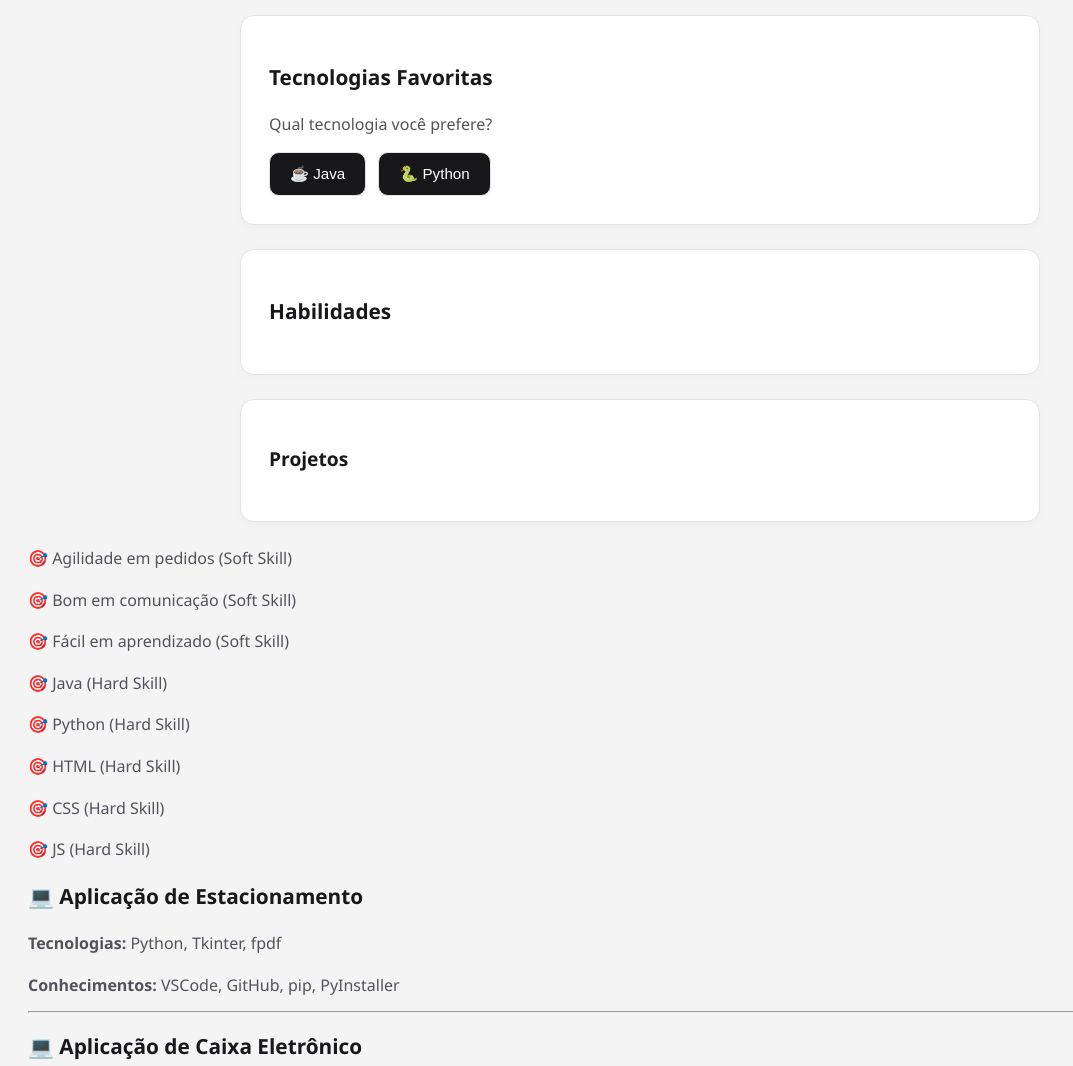
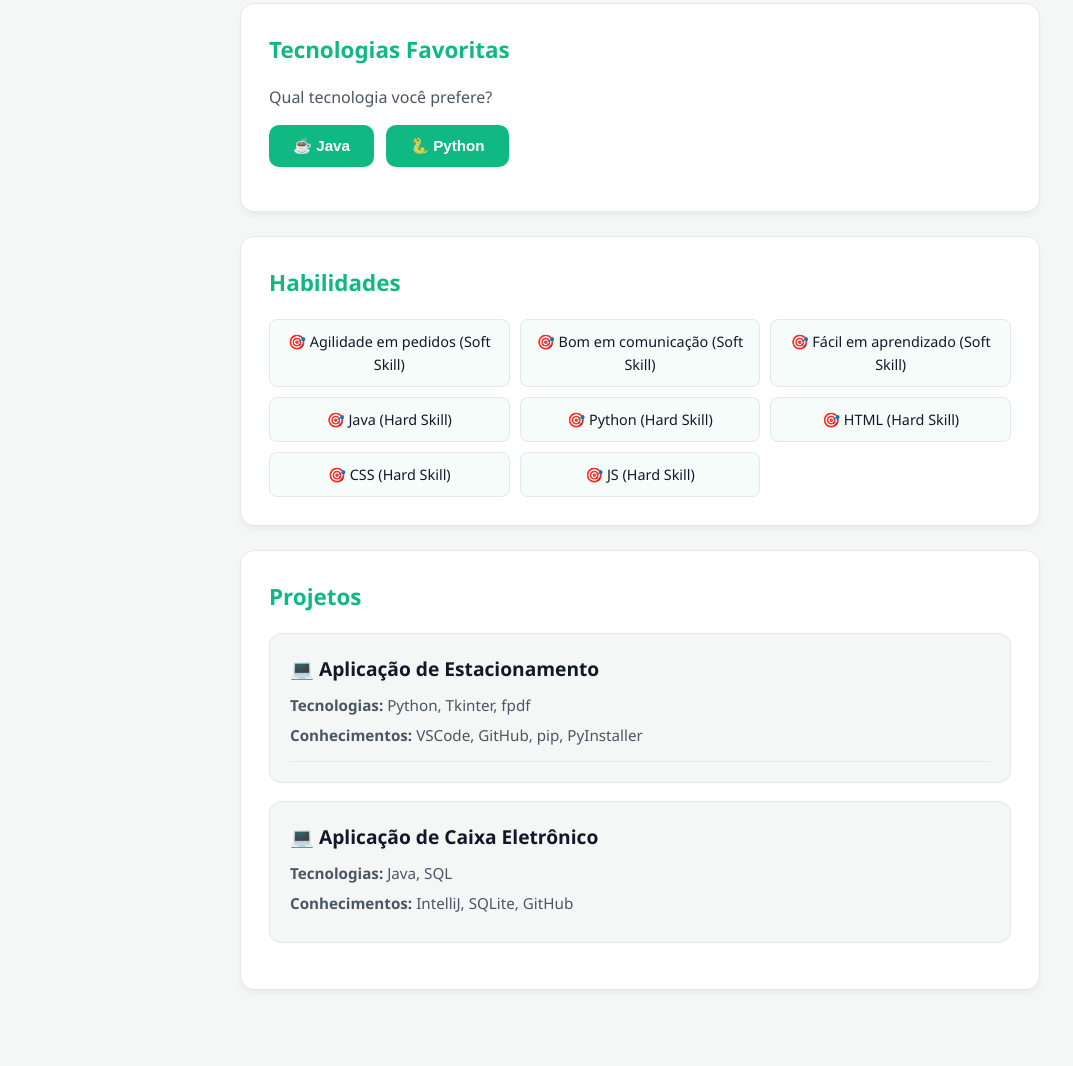
Before and after one commit to gtzim/portfoio, a plain HTML site: page pages/index.html in a window 1280 px wide. Shown: the part 676-1742 px from the top of the page, without its empty margins (0-1073 px from the left). Drawn offline with Linux system fonts and the light colour scheme.

Commit message:
Reformulsção do código

```diff
--- a/scripts/scripts.js
+++ b/scripts/scripts.js
@@ -4,6 +4,11 @@ const botaoModo = document.getElementById("modoClaroEscuro");
 const resultadoQuiz = document.getElementById("resultado-quiz");
 const btnVisual = document.getElementById("btn-visual");
 const btnLogica = document.getElementById("btn-logica");
+
+// Elementos da seção de tecnologias
+const btnJava = document.getElementById("btn-java");
+const btnPython = document.getElementById("btn-python");
+const resultadoTech = document.getElementById("resultado-tech");
 
 const meuNome = "Gustavo Henrique";
 const tituloProfissional = "Desenvolvedor de Sistemas";
@@ -45,16 +50,8 @@ function exibirTempoRestante() {
 
   atualizarTexto(
     "temporRestante",
-    `Tempo restante para formatura: ${anos} ano(s)`
+    `Tempo restante para formatura: ${anos} ano(s), ${meses} mês(es) e ${dias} dia(s)`
   );
-}
-
-function obterDiaSemana() {
-  const diasSemana = [
-    "Domingo", "Segunda-feira", "Terça-feira", "Quarta-feira",
-    "Quinta-feira", "Sexta-feira", "Sábado"
-  ];
-  return diasSemana[hoje.getDay()];
 }
 
 function estilizarResultadoQuiz(cor) {
@@ -62,7 +59,7 @@ function estilizarResultadoQuiz(cor) {
   resultadoQuiz.style.padding = "12px";
   resultadoQuiz.style.borderRadius = "8px";
   resultadoQuiz.style.marginTop = "10px";
-  resultadoQuiz.style.color = "#000";
+  resultadoQuiz.style.color = "#111111"; // Mudado para contraste legível sobre fundos claros
 }
 
 function mostrarResultadoQuiz(tipo) {
@@ -77,7 +74,7 @@ function mostrarResultadoQuiz(tipo) {
       <strong>⚙️ Você tem perfil Back-End!</strong><br>
       Você curte lógica e resolução de problemas.
     `;
-    estilizarResultadoQuiz("#33b172");
+    estilizarResultadoQuiz("#d1f2e1");
   }
 }
 
@@ -92,6 +89,9 @@ function exibirPerfil() {
 }
 
 function listarHabilidades() {
+  const listaHabilidadesContainer = document.getElementById("lista-habilidades");
+  if (!listaHabilidadesContainer) return;
+
   const habilidades = [
     "Agilidade em pedidos", "Bom em comunicação", "Fácil em aprendizado",
     "Java", "Python", "HTML", "CSS", "JS"
@@ -102,11 +102,14 @@ function listarHabilidades() {
     const tipo = hardSkills.includes(habilidade) ? "Hard Skill" : "Soft Skill";
     const p = document.createElement("p");
     p.textContent = `🎯 ${habilidade} (${tipo})`;
-    document.body.appendChild(p);
+    listaHabilidadesContainer.appendChild(p); // Inserido no local correto do HTML
   });
 }
 
 function listarProjetos() {
+  const projetosContainer = document.getElementById("projetos");
+  if (!projetosContainer) return;
+
   const projetos = [
     {
       nome: "Aplicação de Estacionamento",
@@ -122,16 +125,31 @@ function listarProjetos() {
 
   projetos.forEach(projeto => {
     const container = document.createElement("div");
+    container.className = "projeto-card";
     container.innerHTML = `
-      <h2>💻 ${projeto.nome}</h2>
+      <h3>💻 ${projeto.nome}</h3>
       <p><strong>Tecnologias:</strong> ${projeto.tecnologias.join(", ")}</p>
       <p><strong>Conhecimentos:</strong> ${projeto.conhecimentos}</p>
       <hr>
     `;
-    document.body.appendChild(container);
+    projetosContainer.appendChild(container);
   });
 }
 
+// Lógica dos botões de tecnologias favoritas
+if (btnJava) {
+  btnJava.addEventListener("click", () => {
+    resultadoTech.innerHTML = "<p>☕ <strong>Java:</strong> Muito foda, também gosto muito</p>";
+  });
+}
+
+if (btnPython) {
+  btnPython.addEventListener("click", () => {
+    resultadoTech.innerHTML = "<p>🐍 <strong>Python:</strong> Ainda prefiro o Java</p>";
+  });
+}
+
+// Event Listeners do Quiz
 if (btnVisual) {
   btnVisual.addEventListener("click", () => {
     pontosFront++;
@@ -155,9 +173,11 @@ if (botaoModo) {
   });
 }
 
+// Inicialização dos dados na tela
 atualizarTexto("meuNome", meuNome);
 atualizarTexto("tituloProfissional", tituloProfissional);
 atualizarTexto("minhaBio", minhaBio);
+atualizarTexto("anoFormatura", `Previsão de Formatura: ${dataFormatura.toLocaleDateString('pt-BR')}`);
 
 exibirTempoRestante();
 listarHabilidades();
--- a/styles/styles.css
+++ b/styles/styles.css
@@ -1,5 +1,3 @@
-CSS
-/* --- Reset e Variáveis --- */
 * {
     margin: 0;
     padding: 0;
@@ -7,22 +5,37 @@ CSS
 }
 
 :root {
-    --bg-body: #f4f4f5;
+    --bg-body: #f4f7f5;
     --bg-card: #ffffff;
-    --text-primary: #18181b;
-    --text-secondary: #52525b;
-    --border-color: #e4e4e7;
-    --accent: #18181b;
+    --text-primary: #111827;
+    --text-secondary: #4b5563;
+    --border-color: #e5e7eb;
+
+    --accent: #10b981;
+    --accent-hover: #059669;
+    --btn-text: #ffffff;
+    --card-hover-bg: rgba(16, 185, 129, 0.04);
+
+    --bg-front: #e0f2fe;
+    --bg-back: #d1fae5;
+    --text-result: #065f46;
 }
 
-/* Classe que o JavaScript ativa */
 body.dark-mode {
-    --bg-body: #09090b;
-    --bg-card: #18181b;
-    --text-primary: #fafafa;
-    --text-secondary: #a1a1aa;
-    --border-color: #27272a;
-    --accent: #3f3f46;
+    --bg-body: #060c0a;
+    --bg-card: #0d1512;
+    --text-primary: #f3f4f6;
+    --text-secondary: #9ca3af;
+    --border-color: #1f2937;
+
+    --accent: #34d399;
+    --accent-hover: #10b981;
+    --btn-text: #060c0a;
+    --card-hover-bg: rgba(52, 211, 153, 0.04);
+
+    --bg-front: #1e293b;
+    --bg-back: #064e3b;
+    --text-result: #a7f3d0;
 }
 
 body {
@@ -31,7 +44,7 @@ body {
     font-family: "Segoe UI", Roboto, Helvetica, Arial, sans-serif;
     line-height: 1.6;
     padding: 40px 20px;
-    transition: background-color 0.3s ease;
+    transition: background-color 0.3s ease, color 0.3s ease;
 }
 
 .container {
@@ -39,18 +52,16 @@ body {
     margin: 0 auto;
 }
 
-/* --- Seções (Cards) --- */
 section {
     background-color: var(--bg-card);
     padding: 28px;
     margin-bottom: 24px;
     border-radius: 14px;
     border: 1px solid var(--border-color);
-    box-shadow: 0 2px 10px rgba(0, 0, 0, 0.03);
+    box-shadow: 0 4px 6px -1px rgba(0, 0, 0, 0.05);
     transition: background-color 0.3s ease, border-color 0.3s ease;
 }
 
-/* --- Tipografia --- */
 h1 {
     font-size: 2.3rem;
     margin-bottom: 8px;
@@ -59,9 +70,9 @@ h1 {
 }
 
 h2 {
-    font-size: 1.3rem;
+    font-size: 1.4rem;
     margin-bottom: 18px;
-    color: var(--text-primary);
+    color: var(--accent);
     font-weight: 600;
 }
 
@@ -70,30 +81,39 @@ p {
     color: var(--text-secondary);
 }
 
-/* --- Botões --- */
 button {
     background-color: var(--accent);
-    color: #ffffff;
-    border: 1px solid var(--border-color);
-    padding: 12px 20px;
+    color: var(--btn-text);
+    border: none;
+    padding: 12px 24px;
     border-radius: 10px;
     cursor: pointer;
     font-size: 0.95rem;
-    font-weight: 500;
+    font-weight: 600;
     transition: all 0.2s ease;
+    box-shadow: 0 2px 4px rgba(0, 0, 0, 0.05);
 }
 
 button:hover {
-    opacity: 0.9;
+    background-color: var(--accent-hover);
     transform: translateY(-1px);
+    box-shadow: 0 4px 8px rgba(16, 185, 129, 0.2);
 }
 
 #modoClaroEscuro {
     margin-bottom: 20px;
     display: block;
+    background-color: transparent;
+    color: var(--text-primary);
+    border: 1px solid var(--border-color);
 }
 
-/* --- Layout de Componentes --- */
+#modoClaroEscuro:hover {
+    background-color: var(--card-hover-bg);
+    color: var(--accent);
+    box-shadow: none;
+}
+
 .botoes-quiz, .botoes-tech {
     display: flex;
     gap: 12px;
@@ -101,7 +121,20 @@ button:hover {
     margin-top: 14px;
 }
 
-/* Habilidades em Grid para economizar espaço */
+#resultado-quiz, #resultado-tech {
+    margin-top: 16px;
+    font-size: 0.95rem;
+    transition: all 0.3s ease;
+}
+
+#resultado-tech p {
+    color: var(--text-primary);
+    padding: 12px;
+    border-radius: 8px;
+    border: 1px solid var(--accent);
+    background-color: var(--card-hover-bg);
+}
+
 #lista-habilidades {
     display: grid;
     grid-template-columns: repeat(auto-fill, minmax(180px, 1fr));
@@ -110,32 +143,57 @@ button:hover {
 
 #lista-habilidades p {
     padding: 10px;
-    background-color: rgba(0, 0, 0, 0.02);
+    background-color: var(--card-hover-bg);
     border: 1px solid var(--border-color);
     border-radius: 8px;
-    margin-bottom: 0; /* Reseta o margin padrão */
+    margin-bottom: 0;
     text-align: center;
     font-size: 0.9rem;
+    color: var(--text-primary);
+    transition: border-color 0.2s;
 }
 
-/* Projetos */
-#projetos div {
+#lista-habilidades p:hover {
+    border-color: var(--accent);
+}
+
+#projetos .projeto-card {
     padding: 20px;
     border: 1px solid var(--border-color);
     border-radius: 12px;
     margin-bottom: 18px;
-    background-color: rgba(0, 0, 0, 0.01);
+    background-color: var(--bg-body);
+    transition: border-color 0.2s;
 }
 
-#projetos h2 {
+#projetos .projeto-card:hover {
+    border-color: var(--accent);
+}
+
+#projetos .projeto-card h3 {
     font-size: 1.2rem;
+    margin-bottom: 8px;
     color: var(--text-primary);
 }
 
-/* --- Responsividade --- */
+#projetos .projeto-card p {
+    margin-bottom: 6px;
+    font-size: 0.95rem;
+}
+
+#projetos .projeto-card hr {
+    border: 0;
+    border-top: 1px solid var(--border-color);
+    margin-top: 14px;
+}
+
+#projetos .projeto-card:last-child hr {
+    display: none;
+}
+
 @media (max-width: 768px) {
     body { padding: 20px 14px; }
     h1 { font-size: 1.8rem; }
-    button { width: 100%; }
+    .botoes-quiz button, .botoes-tech button { width: 100%; }
     #lista-habilidades { grid-template-columns: 1fr 1fr; }
 }
```
Also changed, not shown: pages/index.html (+2 -1 lines).
